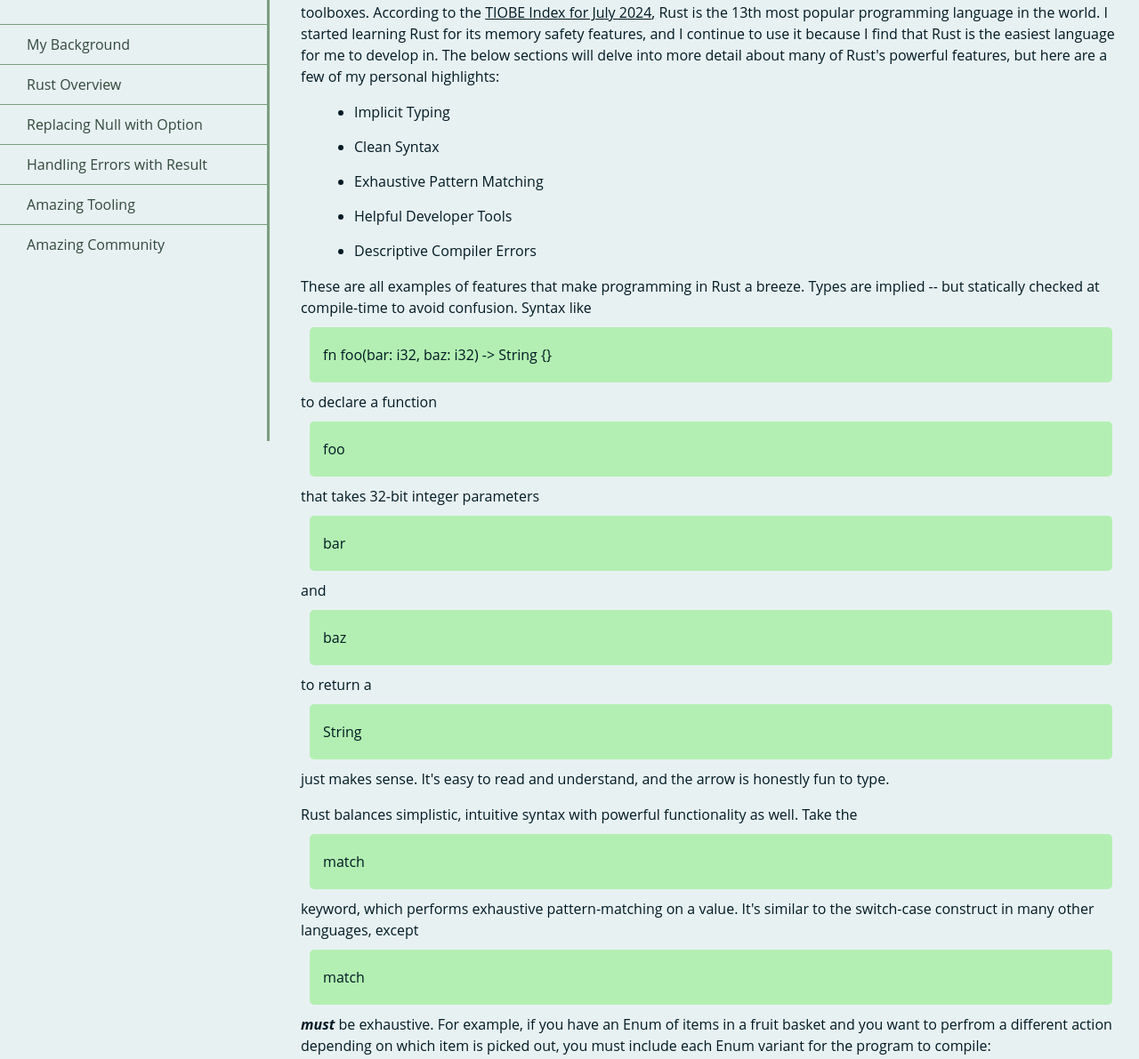
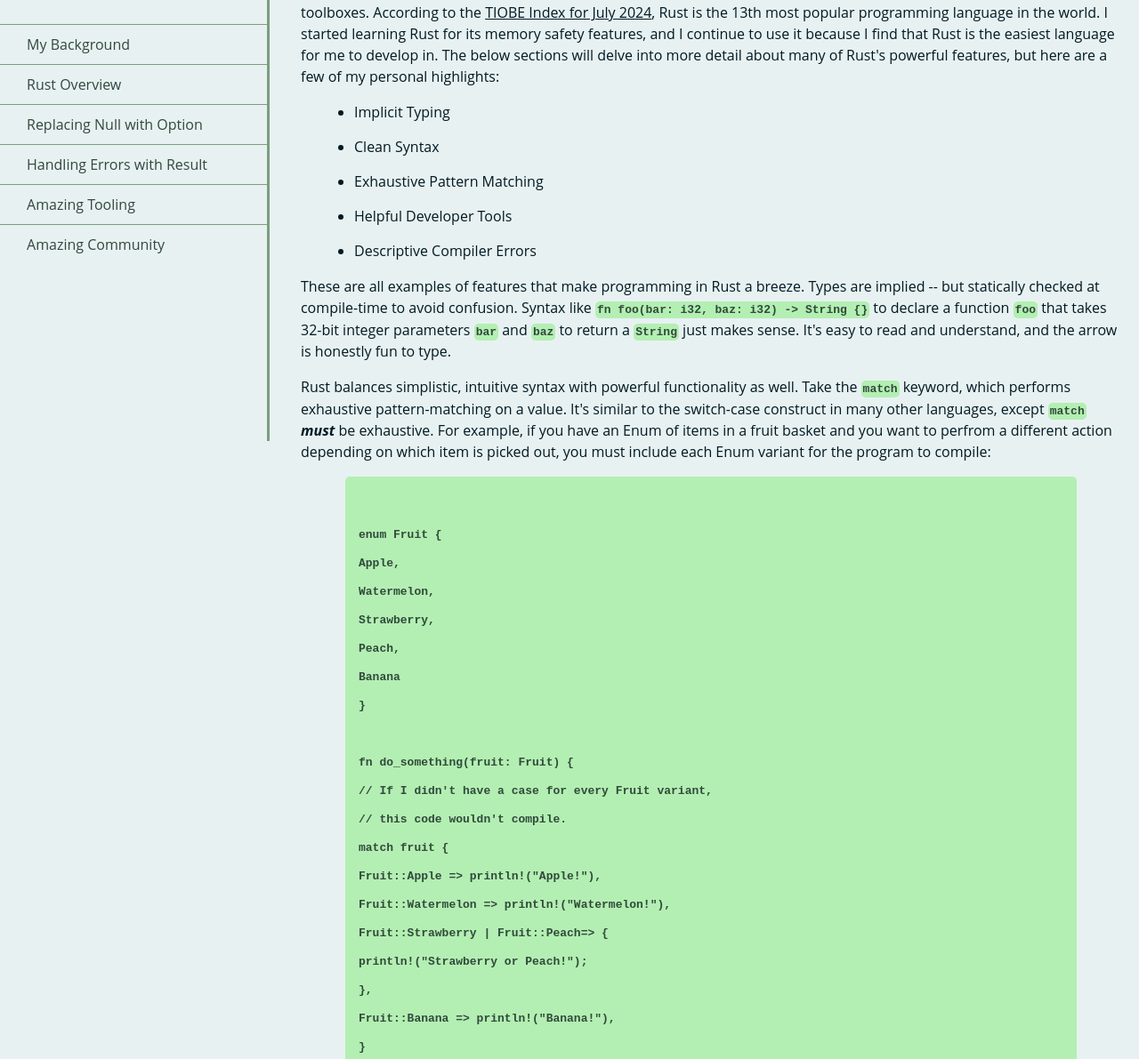
Before and after one commit to kcajeel/freecodecamp, a plain HTML site: page tech-docs-page/index.html in a window 1280 px wide. Shown: the part 304-1495 px from the top of the page at 89% size. Drawn offline with Linux system fonts and the light colour scheme.

Commit message:
changed css in technical doc project

```diff
--- a/tech-docs-page/styles.css
+++ b/tech-docs-page/styles.css
@@ -70,7 +70,7 @@
     margin: 15px 0px 0px 20px;
   }
 
-  code {
+  pre {
     display: block;
     text-align: left;
     white-space: pre-line;
@@ -82,6 +82,15 @@
     color: 31493c;
     padding: 15px;
     margin: 10px;
+    border-radius: 5px;
+  }
+
+  code {
+    background-color: #b3efb2;
+    font-family: monospace;
+    font-weight: bold;
+    color: #31493c;
+    padding: 2px;
     border-radius: 5px;
   }
 
```
